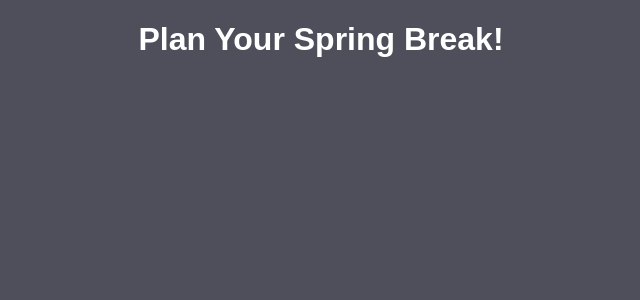
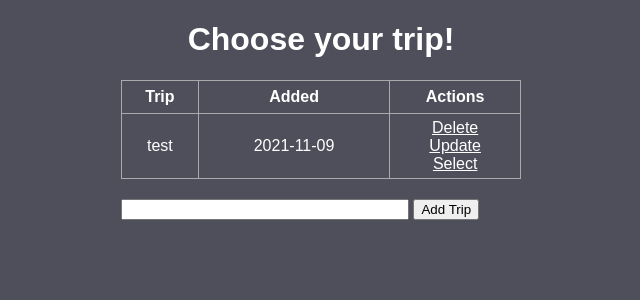
Before and after one commit to evanmielak/HCI-Spring-Break, a Flask app: page /main_menu in a window 1280 px wide. Shown: the top 300 px of the page, without its empty margins (319-959 px from the left). Run offline with Flask 2, Linux system fonts and the light colour scheme; data comes from the database, SQL or seed files in the repository; both versions use the stored data as it was after the commit.

Commit message:
Added error handling for login, added a select/add/delete/update trip screen.

```diff
--- a/app.py
+++ b/app.py
@@ -3,60 +3,76 @@ from flask_sqlalchemy import SQLAlchemy
 from datetime import datetime
 
 app = Flask(__name__)
-# app.config['SQLALCHEMY_DATABASE_URI'] = 'sqlite:///test.db'
-# db = SQLAlchemy(app)
+app.config['SQLALCHEMY_DATABASE_URI'] = 'sqlite:///test.db'
+db = SQLAlchemy(app)
 
-# class Todo(db.Model):
-#     id = db.Column(db.Integer, primary_key=True)
-#     content = db.Column(db.String(200), nullable=False)
-#     date_created = db.Column(db.DateTime, default=datetime.utcnow)
+class Todo(db.Model):
+    id = db.Column(db.Integer, primary_key=True)
+    content = db.Column(db.String(200), nullable=False)
+    date_created = db.Column(db.DateTime, default=datetime.utcnow)
 
-#     def __repr__(self):
-#         return '<Task %r>' % self.id
+    def __repr__(self):
+        return '<Task %r>' % self.id
 
 
 @app.route('/', methods=['POST', 'GET'])
-def index():
+def login():
     if request.method == "POST":
         username = request.form['username']
         password = request.form['password']
         if username == "admin" and password == "admin":
             return redirect(('/main_menu'))
-
+        else:
+            return render_template('login.html')
     else:
-        #tasks = Todo.query.order_by(Todo.date_created).all()
         return render_template('login.html')
 
 
 @app.route('/main_menu', methods=['POST', 'GET'])
 def main_menu():
-    return render_template('main_menu.html')
-# @app.route('/delete/<int:id>')
-# def delete(id):
-#     task_to_delete = Todo.query.get_or_404(id)
+    if request.method == "POST":
+        task_content = request.form['content']
+        new_task = Todo(content=task_content)
+        try:
+            db.session.add(new_task)
+            db.session.commit()
+            return redirect(('/main_menu'))
+        except:
+            return 'There was an issue adding your task'
 
-#     try:
-#         db.session.delete(task_to_delete)
-#         db.session.commit()
-#         return redirect('/')
-#     except:
-#         return 'There was a problem deleting that task'
+    else:
+        tasks = Todo.query.order_by(Todo.date_created).all()
+        return render_template('main_menu.html', tasks=tasks)
 
-# @app.route('/update/<int:id>', methods=['GET', 'POST'])
-# def update(id):
-#     task = Todo.query.get_or_404(id)
+@app.route('/delete/<int:id>')
+def delete(id):
+    task_to_delete = Todo.query.get_or_404(id)
+    try:
+        db.session.delete(task_to_delete)
+        db.session.commit()
+        return redirect('/main_menu')
+    except:
+        return 'There was a problem deleting that task'
 
-#     if request.method == 'POST':
-#         task.content = request.form['content']
+@app.route('/update/<int:id>', methods=['GET', 'POST'])
+def update(id):
+    task = Todo.query.get_or_404(id)
 
-#         try:
-#             db.session.commit()
-#             return redirect('/')
-#         except:
-#             return 'There was an issue updating your task'
+    if request.method == 'POST':
+        task.content = request.form['content']
 
-#     else:
-#         return render_template('update.html', task=task)
+        try:
+            db.session.commit()
+            return redirect('/main_menu')
+        except:
+            return 'There was an issue updating your task'
+
+    else:
+        return render_template('update.html', task=task)
+
+@app.route('/edit_trip/<int:id>')
+def edit_trip(id):
+    return render_template('edit_trip.html')
 
 if __name__ == "__main__":
     app.run(debug=True)
--- a/static/css/main.css
+++ b/static/css/main.css
@@ -51,3 +51,7 @@ label, input {
 label {
     padding-right: 10px;
 }
+
+a {
+    color: #FFFFFF;
+}
--- a/templates/login.html
+++ b/templates/login.html
@@ -12,11 +12,11 @@
         <form action="/" method="POST" class="login">
             <div class="login">
               <label for="username">Username: </label>
-              <input type="text" name="username" id="username" class="login">
+              <input type="text" name="username" id="username" class="login" required>
             </div>
             <div class="login">
               <label for="password">Password: </label>
-              <input type="text" name="password" id="password" class="login">
+              <input type="text" name="password" id="password" class="login" required>
             </div>
             <div class="login">
               <input type="submit" value="Login">
--- a/templates/main_menu.html
+++ b/templates/main_menu.html
@@ -6,5 +6,37 @@
 
 {% block body %}
 <div class="content">
-    <h1 style="text-align: center">Plan Your Spring Break!</h1>
+    <h1 style="text-align: center">Choose your trip!</h1>
+    {% if tasks|length < 1 %}
+    <h4 style="text-align: center">There are no trips. Create one below!</h4>
+    {% else %}
+    <table>
+        <tr>
+            <th>Trip</th>
+            <th>Added</th>
+            <th>Actions</th>
+        </tr>
+        {% for task in tasks %}
+            <tr>
+                <td>{{ task.content }}</td>
+                <td>{{ task.date_created.date() }}</td>
+                <td>
+                    <a href="/delete/{{task.id}}">Delete</a>
+                    <br>
+                    <a href="/update/{{task.id}}">Update</a>
+                    <br>
+                    <a href="/edit_trip/{{task.id}}">Select</a>
+                </td>
+            </tr>
+        {% endfor %}
+    </table>
+    {% endif %}
+
+    <div class="form">
+        <form action="/main_menu" method="POST">
+            <input type="text" name="content" id="content">
+            <input type="submit" value="Add Trip">
+        </form>
+    </div>
+</div>
 {% endblock %}
--- a/templates/update.html
+++ b/templates/update.html
@@ -1,12 +1,12 @@
 {% extends 'base.html' %}
 
 {% block head %}
-<title>Task Master</title>
+<title>Spring Break Planner</title>
 {% endblock %}
 
 {% block body %}
 <div class="content">
-    <h1 style="text-align: center">Update Task</h1>
+    <h1 style="text-align: center">Update Trip</h1>
 
     <div class="form">
         <form action="/update/{{task.id}}" method="POST">
```
Also changed, not shown: templates/edit_trip.html (added, +10 -0 lines), templates/index.html (deleted, +0 -40 lines), test.db.
